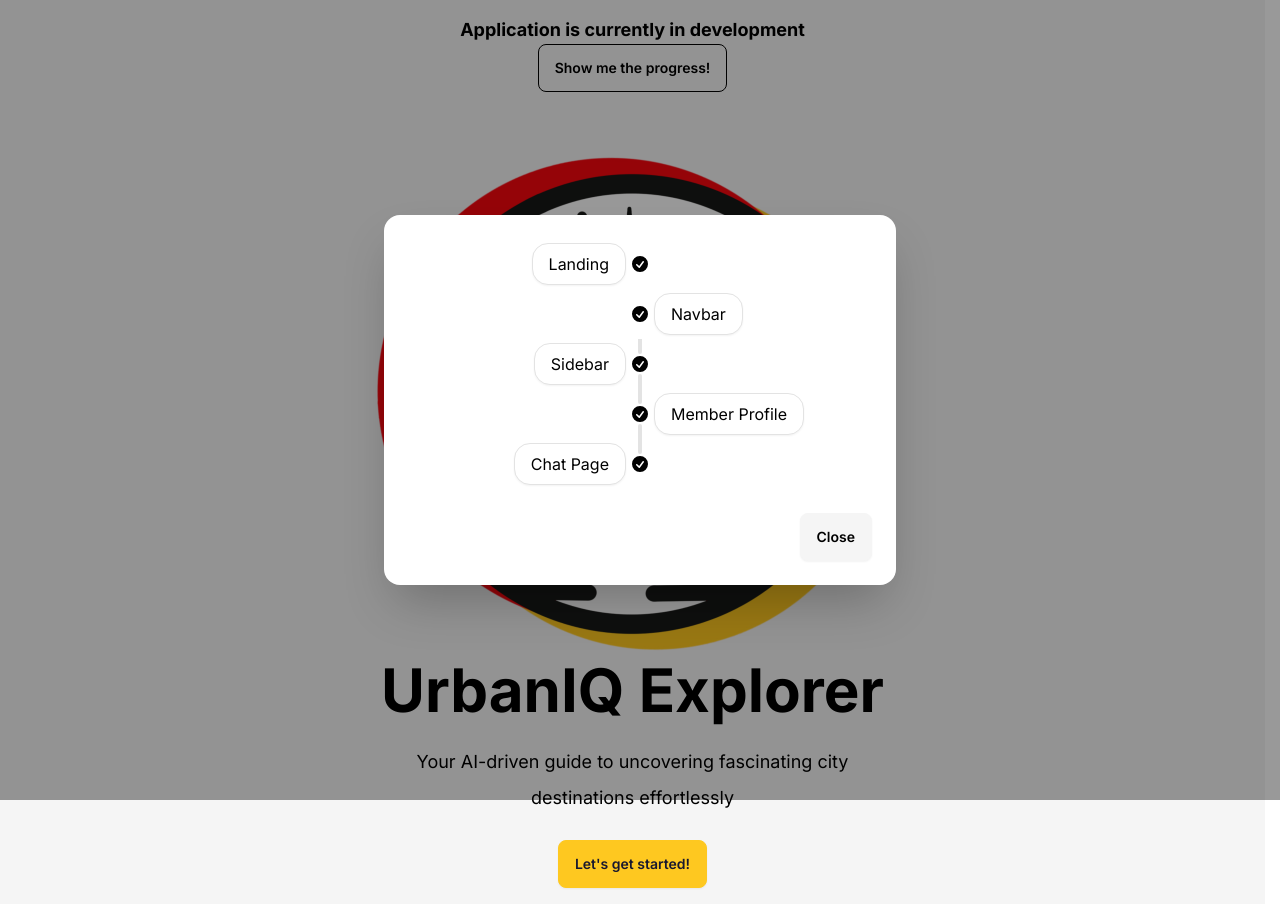
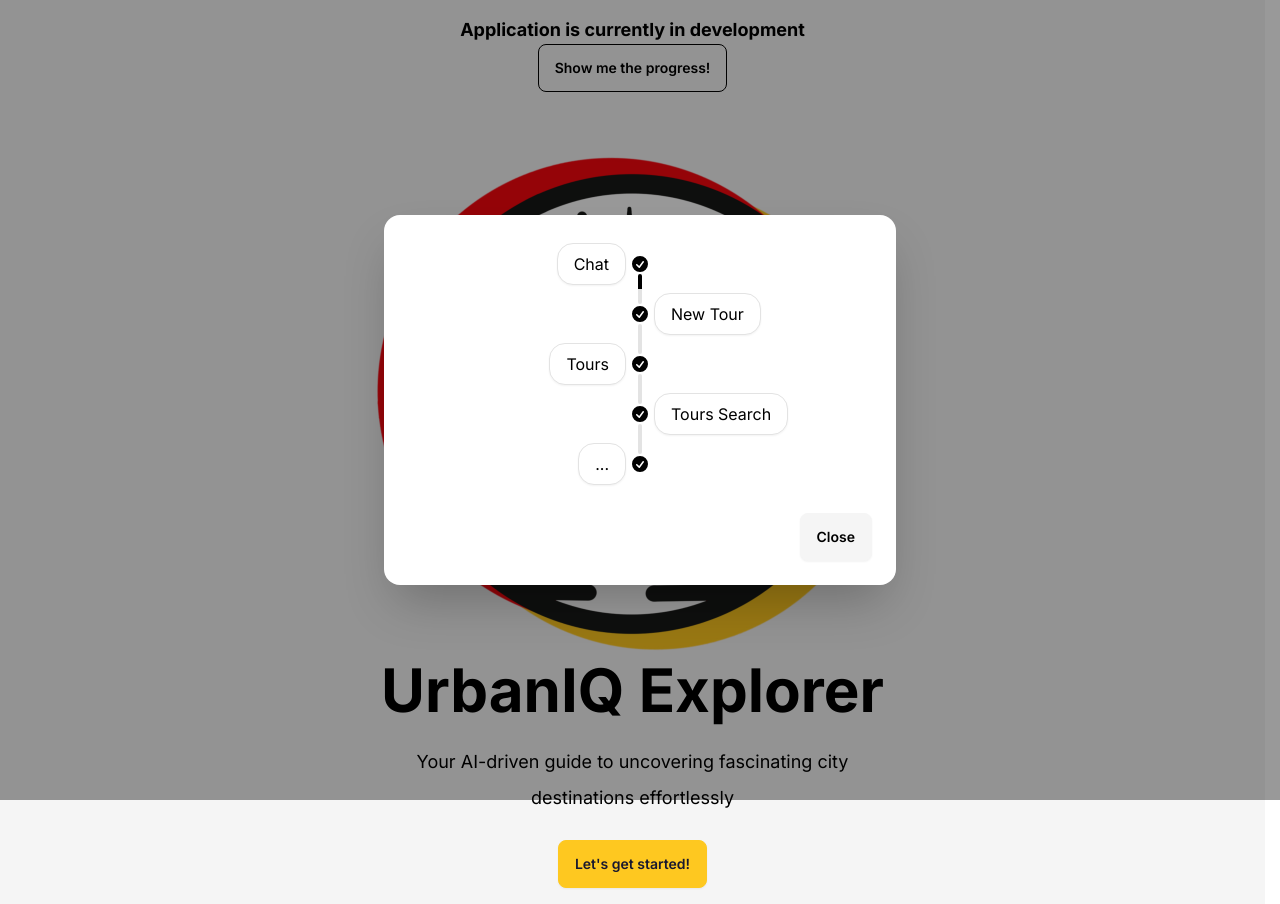
Before and after one commit to rm-reins/next-gpt-cityGuide, a Next.js app: page / in a window 1280 px wide. Both pictures are taken after a click on the button "Show me the progress!". Built offline with nearby package versions, Linux system fonts and the light colour scheme.

Commit message:
misc: timeline update

```diff
--- a/components/Timeline.jsx
+++ b/components/Timeline.jsx
@@ -2,7 +2,7 @@ function Timeline() {
   return (
     <ul className="timeline timeline-vertical">
       <li>
-        <div className="timeline-start timeline-box">Landing</div>
+        <div className="timeline-start timeline-box">Chat</div>
         <div className="timeline-middle">
           <svg
             xmlns="http://www.w3.org/2000/svg"
@@ -17,10 +17,10 @@ function Timeline() {
             />
           </svg>
         </div>
-        <hr className="bg-primary" />
+        <hr className="bg-current" />
       </li>
       <li>
-        <hr className="bg-primary" />
+        <hr className="" />
         <div className="timeline-middle">
           <svg
             xmlns="http://www.w3.org/2000/svg"
@@ -35,12 +35,12 @@ function Timeline() {
             />
           </svg>
         </div>
-        <div className="timeline-end timeline-box">Navbar</div>
-        <hr className="bg-primary" />
+        <div className="timeline-end timeline-box">New Tour</div>
+        <hr className="" />
       </li>
       <li>
         <hr className="" />
-        <div className="timeline-start timeline-box">Sidebar</div>
+        <div className="timeline-start timeline-box">Tours</div>
         <div className="timeline-middle">
           <svg
             xmlns="http://www.w3.org/2000/svg"
@@ -73,12 +73,12 @@ function Timeline() {
             />
           </svg>
         </div>
-        <div className="timeline-end timeline-box">Member Profile</div>
+        <div className="timeline-end timeline-box">Tours Search</div>
         <hr />
       </li>
       <li>
         <hr />
-        <div className="timeline-start timeline-box">Chat Page</div>
+        <div className="timeline-start timeline-box">...</div>
         <div className="timeline-middle">
           <svg
             xmlns="http://www.w3.org/2000/svg"
```
